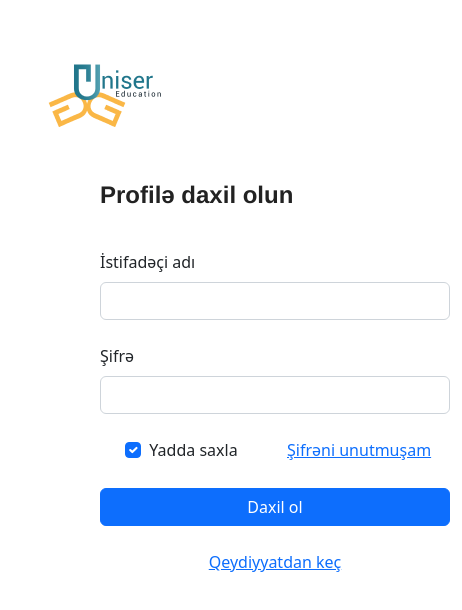
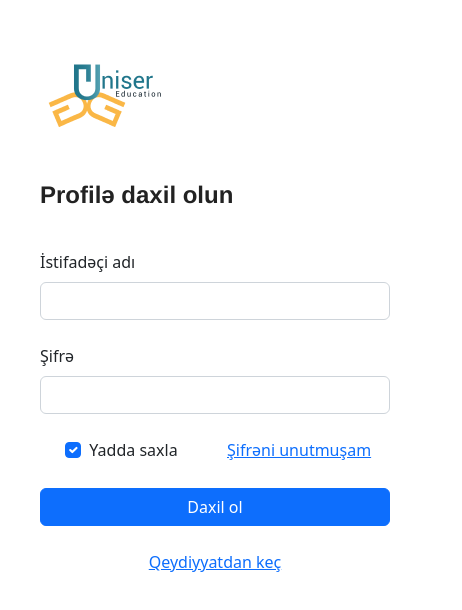
Before and after one commit to ResulDashdemirli/Uniser_edu_login, a plain HTML site: page index.html in a window 390 px wide. Shown: the whole page, 462 px wide, since content can reach past the window. Drawn offline with nearby package versions, Linux system fonts and the light colour scheme.

Commit message:
mobile responsible

```diff
--- a/index.html
+++ b/index.html
@@ -16,7 +16,10 @@
     <div><img id="rectangle_top_right" src="./img/Rectangle 531.png" alt=""> </div>
     <div class="login_section">
     <div><img id="rectangle_bottom_left" src="./img/Group 1052.png" alt=""></div>
-        <div class="login_form">
+
+    <!-- form starts -->
+
+    <div class="login_form">
             <form>
                     <div id="profile_daxil_olun">Profilə daxil olun</div>
                 <div class="form-outline mb-4">
--- a/style.css
+++ b/style.css
@@ -51,5 +51,9 @@ color: #222222;
     #rectangle_bottom_left {
         display: none;
     }
+    .login_form{
+        display: flex;
+        margin-left: 40px;
+    }
 
 }
```
